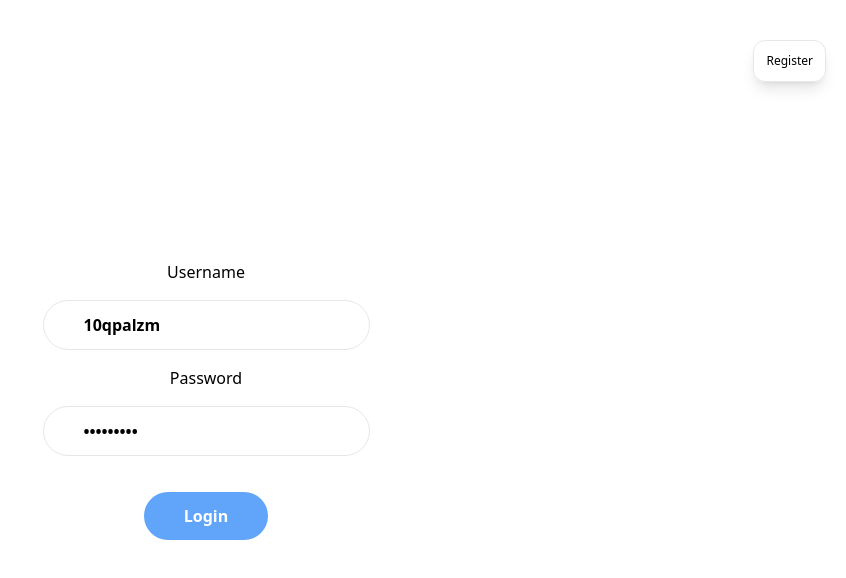
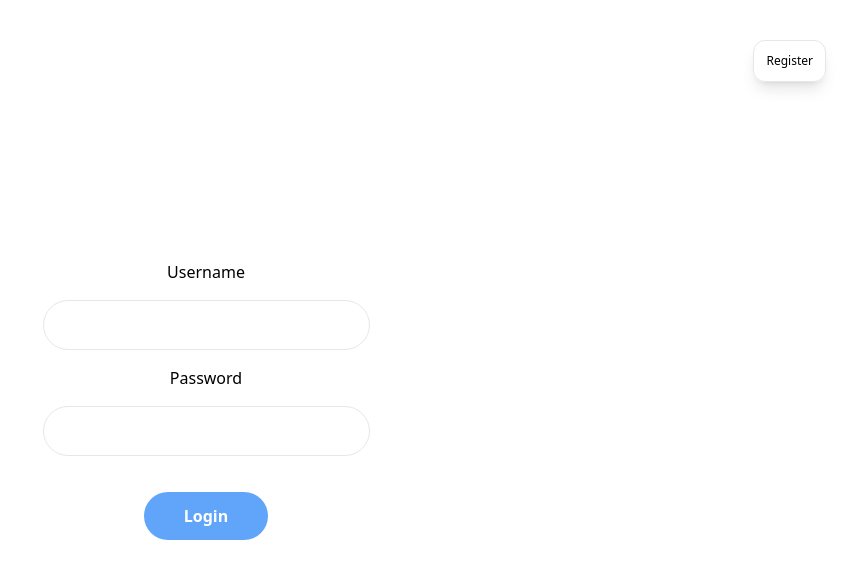
Before and after one commit to sacsbrainz/sacsbrainz-analytics-dashboard, a Next.js app: page / in a window 1280 px wide. Shown: the top 578 px of the page, without its empty margins (434-1280 px from the left). Built offline with nearby package versions, Linux system fonts and the light colour scheme; no server answers.

Commit message:
fix: login problem

```diff
--- a/src/pages/index.tsx
+++ b/src/pages/index.tsx
@@ -66,7 +66,7 @@ function Login() {
       <input
         className="rounded-full border px-10 py-3 font-semibold no-underline transition hover:bg-white/20"
         type="text"
-        value={"10qpalzm"}
+        value={data.username}
         name="username"
         onChange={(e) => setData({ ...data, username: e.target.value })}
       />
@@ -74,7 +74,7 @@ function Login() {
       <input
         type="password"
         name="password"
-        value={"Qpalzm10@"}
+        value={data.password}
         onChange={(e) => setData({ ...data, password: e.target.value })}
         className="rounded-full border px-10 py-3 font-semibold no-underline transition hover:bg-white/20"
       />
```
